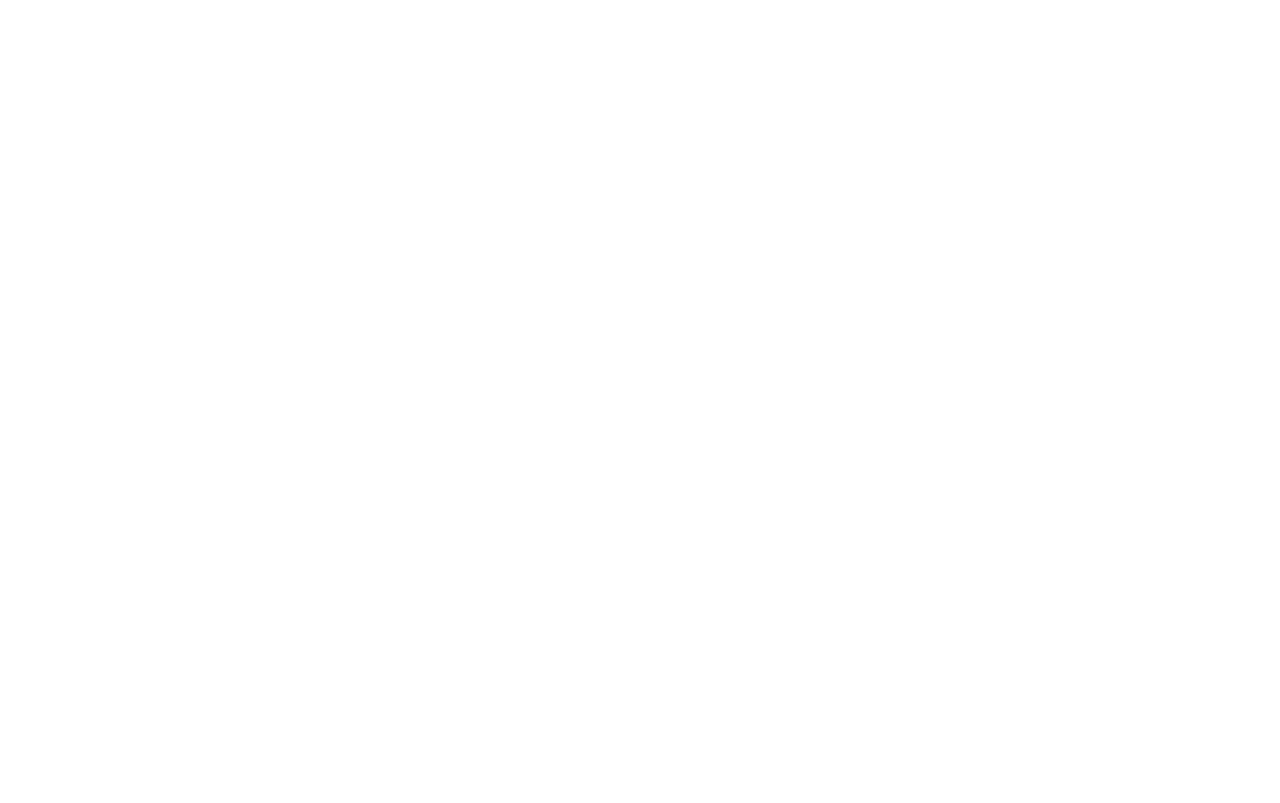
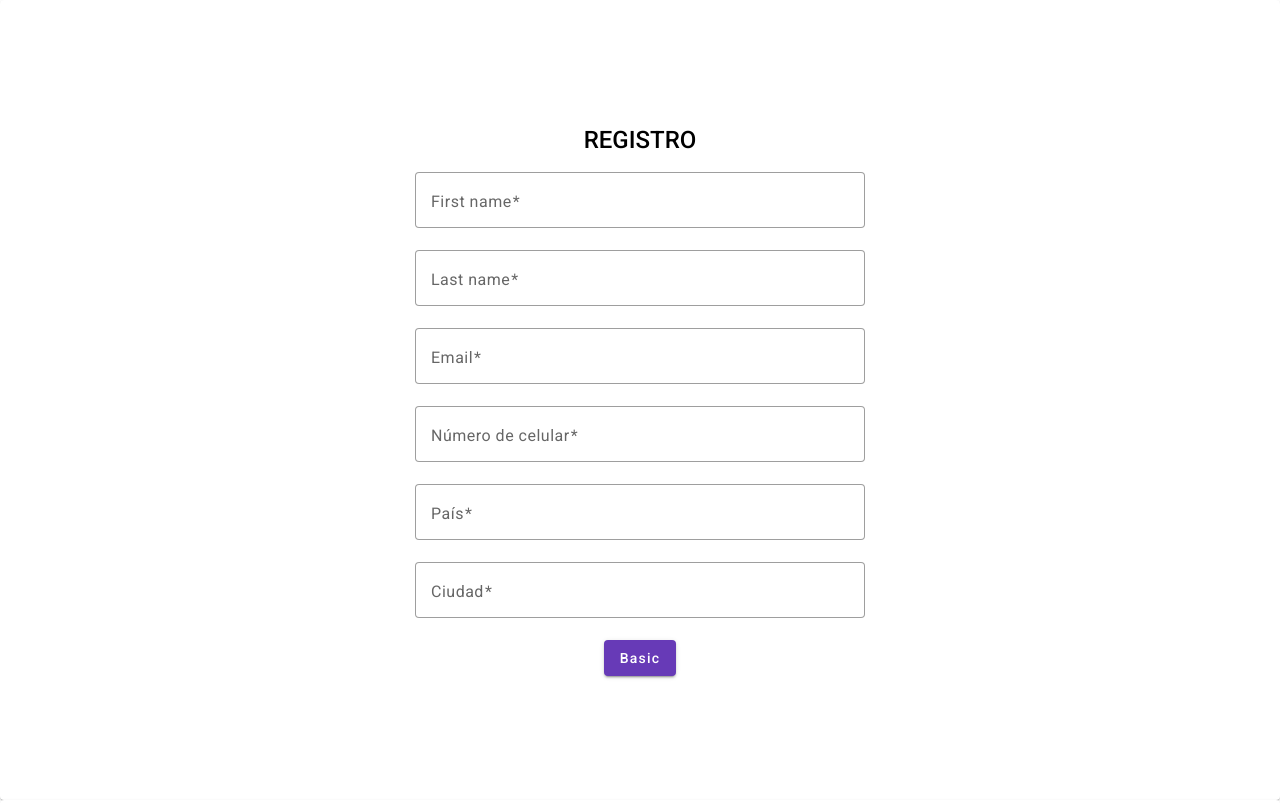
Before and after one commit to Luis-Saravia/MyFirstProyectAngular, an Angular app: page / in a window 1280 px wide. Shown: the top 803 px of the page. Built offline with nearby package versions, Linux system fonts and the light colour scheme.

Commit message:
Listo para la revisión con todos los puntos del archivo REVISION.md resueltos

```diff
--- a/src/app/app-routing.module.ts
+++ b/src/app/app-routing.module.ts
@@ -1,10 +1,16 @@
 import { NgModule } from '@angular/core';
 import { RouterModule, Routes } from '@angular/router';
+import { RegisterModule } from './modules/register/register.module';
 
-const routes: Routes = [];
+const routes: Routes = [
+  {
+    path: 'register',
+    loadChildren: () => import('./modules/register/register.module').then(m => m.RegisterModule)
+  }
+];
 
 @NgModule({
-  imports: [RouterModule.forRoot(routes)],
+  imports: [RouterModule.forRoot(routes), RegisterModule],
   exports: [RouterModule]
 })
 export class AppRoutingModule { }
--- a/src/app/app.component.html
+++ b/src/app/app.component.html
@@ -1,2 +1,2 @@
-<app-login></app-login>
+<app-register></app-register>
 <router-outlet></router-outlet>
--- a/src/app/app.component.ts
+++ b/src/app/app.component.ts
@@ -7,4 +7,5 @@
 })
 export class AppComponent {
 
+  title = "Angular-form";
 }
--- a/src/app/modules/login/login.component.html
+++ /dev/null
@@ -1,35 +0,0 @@
-<mat-card>
-  <form class="classForm" [formGroup]="loginForm" (ngSubmit)="onSubmit()">
-    <mat-form-field>
-      <mat-label>First name</mat-label>
-      <input matInput />
-    </mat-form-field>
-
-    <mat-form-field>
-      <mat-label>Last name</mat-label>
-      <input matInput />
-    </mat-form-field>
-
-    <mat-form-field>
-      <mat-label>Email</mat-label>
-      <input matInput />
-    </mat-form-field>
-
-    <mat-form-field>
-      <mat-label>Número de celular</mat-label>
-      <input matInput />
-    </mat-form-field>
-
-    <mat-form-field>
-      <mat-label>País</mat-label>
-      <input matInput />
-    </mat-form-field>
-
-    <mat-form-field>
-      <mat-label>Ciudad</mat-label>
-      <input matInput />
-    </mat-form-field>
-
-    <button mat-raised-button color="primary">Basic</button>
-  </form>
-</mat-card>
--- /dev/null
+++ b/src/app/modules/register/register.component.html
@@ -0,0 +1,37 @@
+<mat-card>
+
+  <form class="classForm" [formGroup]="registerForm" (ngSubmit)="onSubmit()">
+    <h1>REGISTRO</h1>
+    <mat-form-field appearance="outline">
+      <mat-label>First name</mat-label>
+      <input matInput formControlName="firstName" type="text"/>
+    </mat-form-field>
+
+    <mat-form-field appearance="outline">
+      <mat-label>Last name</mat-label>
+      <input matInput formControlName="lastName" type="text"/>
+    </mat-form-field>
+
+    <mat-form-field appearance="outline">
+      <mat-label>Email</mat-label>
+      <input matInput formControlName="email" type="text"/>
+    </mat-form-field>
+
+    <mat-form-field appearance="outline">
+      <mat-label>Número de celular</mat-label>
+      <input matInput formControlName="phone" type="text"/>
+    </mat-form-field>
+
+    <mat-form-field appearance="outline">
+      <mat-label>País</mat-label>
+      <input matInput formControlName="country" type="text"/>
+    </mat-form-field>
+
+    <mat-form-field appearance="outline">
+      <mat-label>Ciudad</mat-label>
+      <input matInput formControlName="city" type="text"/>
+    </mat-form-field>
+
+    <button mat-raised-button color="primary" type="submit">Basic</button>
+  </form>
+</mat-card>
--- a/src/app/modules/login/login.component.scss
+++ b/src/app/modules/register/register.component.scss
@@ -5,4 +5,12 @@
   flex-direction: column;
   justify-content: center;
   align-items: center;
+
+  h1 {
+    font-weight: 500
+  }
+
+  mat-form-field {
+    width: 450px;
+  }
 }
--- a/src/app/modules/login/login.component.ts
+++ b/src/app/modules/register/register.component.ts
@@ -3,14 +3,16 @@
 import { Form } from './register.interface';
 
 @Component({
-  selector: 'app-login',
-  templateUrl: './login.component.html',
-  styleUrls: ['./login.component.scss'],
+  selector: 'app-register',
+  templateUrl: './register.component.html',
+  styleUrls: ['./register.component.scss'],
 })
-export class LoginComponent {
+export class RegisterComponent {
   title = 'Angular-form';
 
-  loginForm: FormGroup<Form> = new FormGroup({
+  constructor(){}
+
+  registerForm: FormGroup<Form> = new FormGroup({
     firstName: new FormControl('', Validators.required),
     lastName: new FormControl('', Validators.required),
     email: new FormControl('', [Validators.required, Validators.email]),
@@ -20,8 +22,10 @@
   })
 
   onSubmit(){
-    if(this.loginForm.valid) {
-      console.log('Valores del Formulario', this.loginForm.value)
+    if(this.registerForm.valid) {
+      console.log('Valores del Formulario', this.registerForm.value)
+    } else {
+      console.log('Los valores no se pueden imprimir, faltan valores o llenar correctamente las entradas')
     }
   }
 }
--- a/src/app/modules/login/registro.module.ts.module.ts
+++ b/src/app/modules/register/register.module.ts
@@ -1,14 +1,22 @@
 import { NgModule } from '@angular/core';
 import { CommonModule } from '@angular/common';
-import { LoginComponent } from './login.component';
+import { RegisterComponent } from './register.component';
 import { ReactiveFormsModule } from '@angular/forms';
 import { MatFormFieldModule } from '@angular/material/form-field';
 import { MatInputModule } from '@angular/material/input';
 import { MatCardModule } from '@angular/material/card';
 import { MatButtonModule } from '@angular/material/button';
+import { RouterModule, Routes } from '@angular/router';
+
+const route: Routes = [
+  {
+    path: '',
+    component: RegisterComponent
+  }
+]
 
 @NgModule({
-  declarations: [LoginComponent],
+  declarations: [RegisterComponent],
   imports: [
     ReactiveFormsModule,
     MatFormFieldModule,
@@ -16,6 +24,8 @@
     MatButtonModule,
     CommonModule,
     MatCardModule,
+    RouterModule.forChild(route)
   ],
+  exports: [RegisterComponent]
 })
-export class RegistroModuleTsModule {}
+export class RegisterModule {}
```
Also changed, not shown: src/app/app.module.ts (+4 -6 lines), src/app/modules/register/register.interface.ts (line endings or trailing spaces), 2 other files (tests, documents, lock files or other folders).
